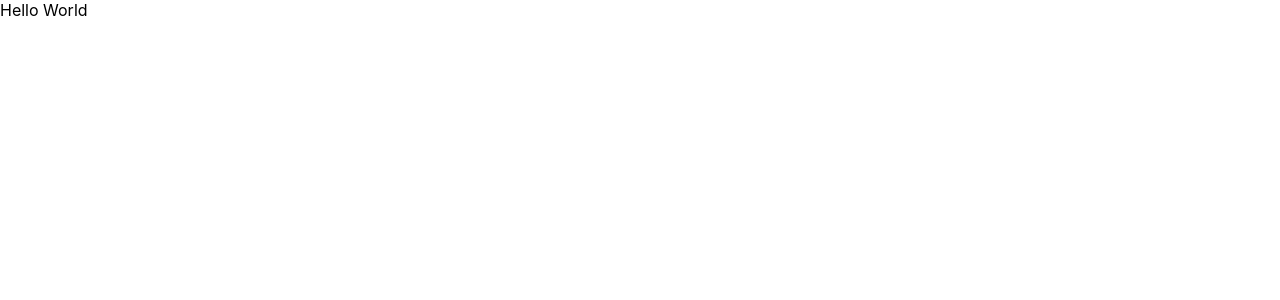
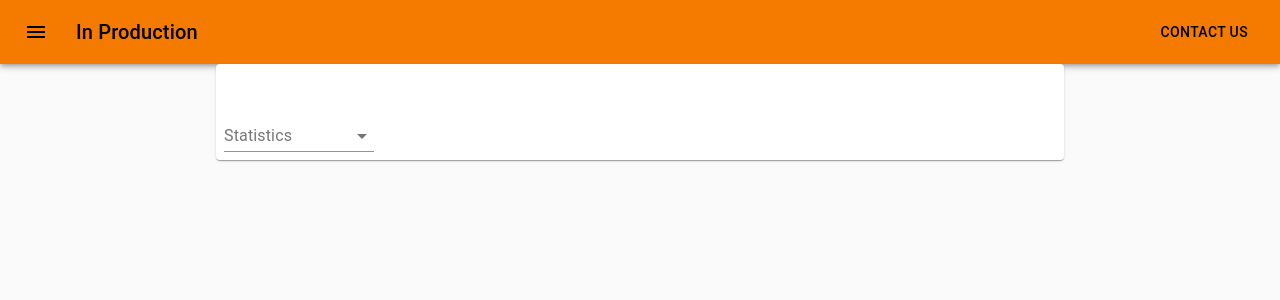
Before and after one commit to MaZDrew/alberta-innovates-react-covid, a React (Create React App) app: page / in a window 1280 px wide. Shown: the top 300 px of the page. Built offline with nearby package versions, Linux system fonts and the light colour scheme.

Commit message:
Basic Material-ui Layout

```diff
--- a/src/components/Dashboard.js
+++ b/src/components/Dashboard.js
@@ -1,8 +1,77 @@
-import React from 'react';
+import React, {useState} from 'react';
+import {
+  AppBar, Toolbar, IconButton, Typography, Button, Card, CardContent,
+  CardActions, CssBaseline, Grid, InputLabel, MenuItem, FormHelperText, FormControl, Select
+} from '@material-ui/core';
+import {makeStyles} from '@material-ui/core/styles';
+import MenuIcon from '@material-ui/icons/Menu';
+
+const useStyles = makeStyles(theme=>({
+  root:{},
+  menuButton:{
+    marginRight: theme.spacing(2),
+  },
+  title:{
+    flexGrow: 1,
+  },
+  graphContainer:{
+
+  },
+  formControl:{
+    minWidth: 150
+  }
+}))
+
 export default function Dashboard(){
+
+  const classes = useStyles();
+  const [statistics, setStatistics] = useState('');
+
+  const handleChange = (event) => {
+    setStatistics(event.target.value);
+  }
+
   return (
-    <div>
-      Hello World
+    <div className={classes.root}>
+      <AppBar position="static">
+        <Toolbar>
+          <IconButton edge="start" className={classes.menuButton} color="inherit" aria-label="menu">
+            <MenuIcon />
+          </IconButton>
+          <Typography variant="h6" className={classes.title}>
+            In Production
+          </Typography>
+          <Button color="inherit">Contact Us</Button>
+        </Toolbar>
+      </AppBar>
+
+      <React.Fragment>
+        <CssBaseline />
+        <Grid container spacing={2} justify='center' alignItems='center'>
+          <Grid item xs={8}>
+
+            <Card className={classes.graphContainer}>
+              <CardContent>
+              </CardContent>
+              <CardActions>
+                <FormControl className={classes.formControl}>
+                  <InputLabel>Statistics</InputLabel>
+                  <Select
+                    value={statistics}
+                    onChange={handleChange}
+                  >
+                    <MenuItem value={'confirmed'}>Confirmed</MenuItem>
+                    <MenuItem value={'deaths'}>Deaths</MenuItem>
+                    <MenuItem value={'recovered'}>Recovered</MenuItem>
+                  </Select>
+                </FormControl>
+              </CardActions>
+            </Card>
+
+          </Grid>
+        </Grid>
+      </React.Fragment>
+
     </div>
   )
 }
```
Also changed, not shown: package.json (+9 -8 lines), 1 other file (tests, documents, lock files or other folders).
